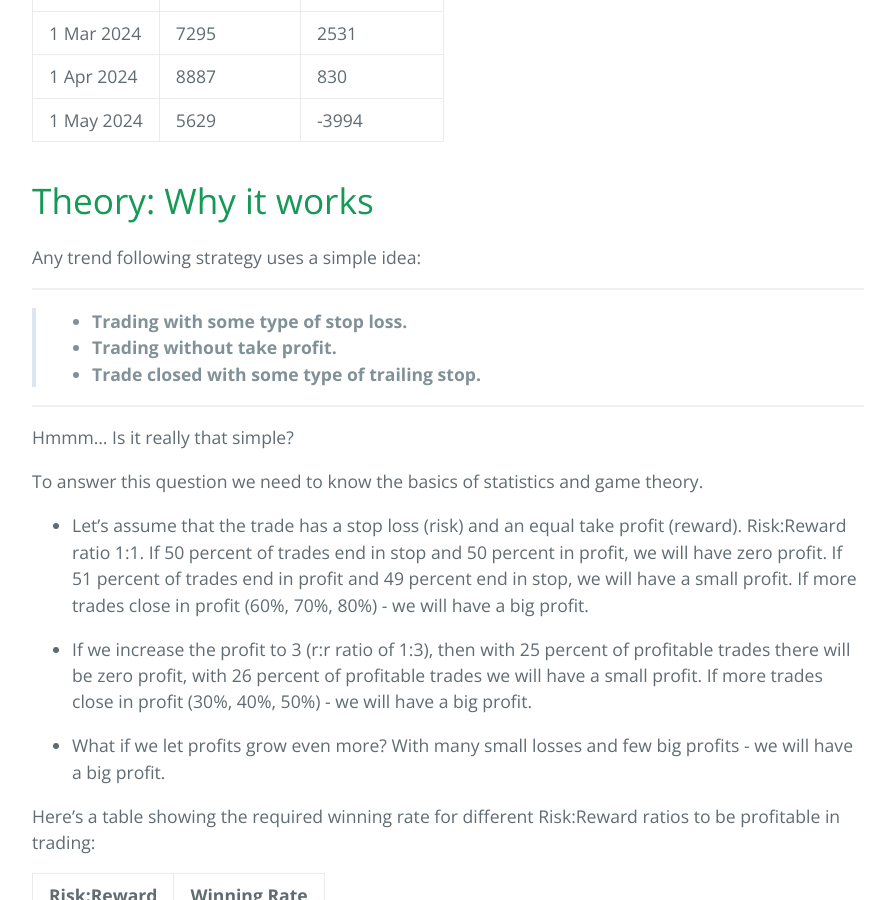
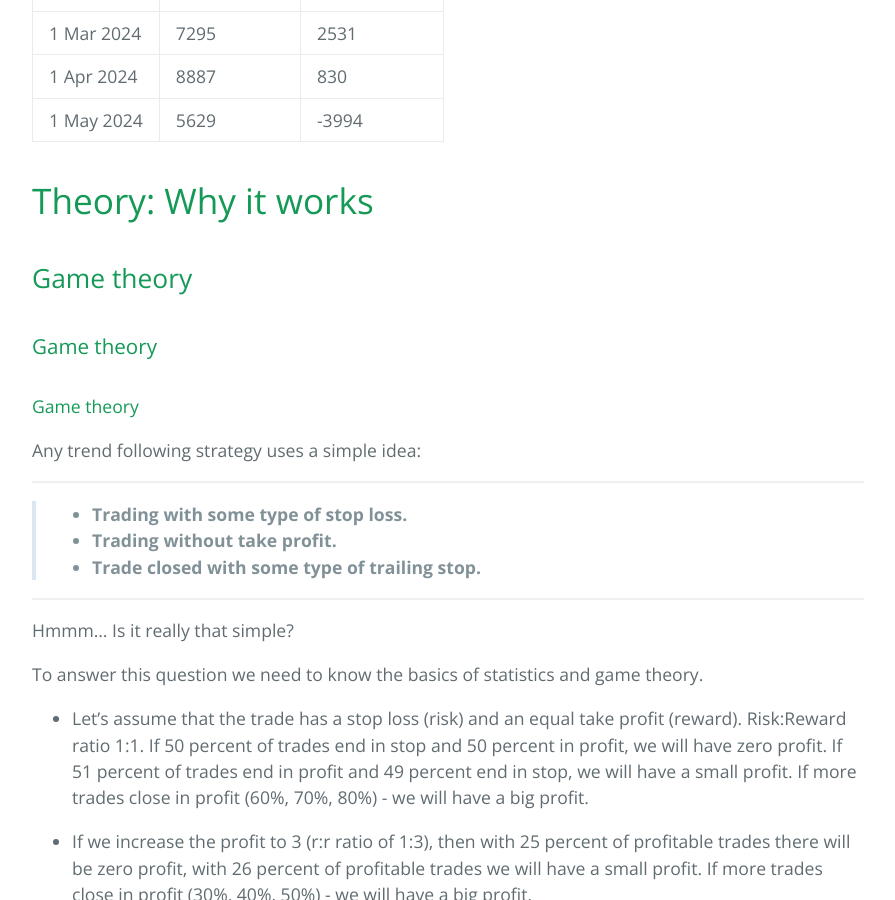
Before and after one commit to sergeyen7/sergeyen7.github.io, a Jekyll site: the page built from index.md, in a window 1280 px wide and 900 px high, scrolled down 7280 px. Shown: the whole window, without its empty margins (192-1087 px from the left). Built offline with Jekyll 4.4.1, drawn with Linux system fonts in a browser that asks for light colours; nearby versions of some CDN libraries.

Commit message:
Update index.md

```diff
--- a/index.md
+++ b/index.md
@@ -228,6 +228,11 @@ Main advantage of Hyperliquid:
 
 # Theory: Why it works
 
+## Game theory
+### Game theory
+#### Game theory
+
+
 Any trend following strategy uses a simple idea:
 
 * * *
```
